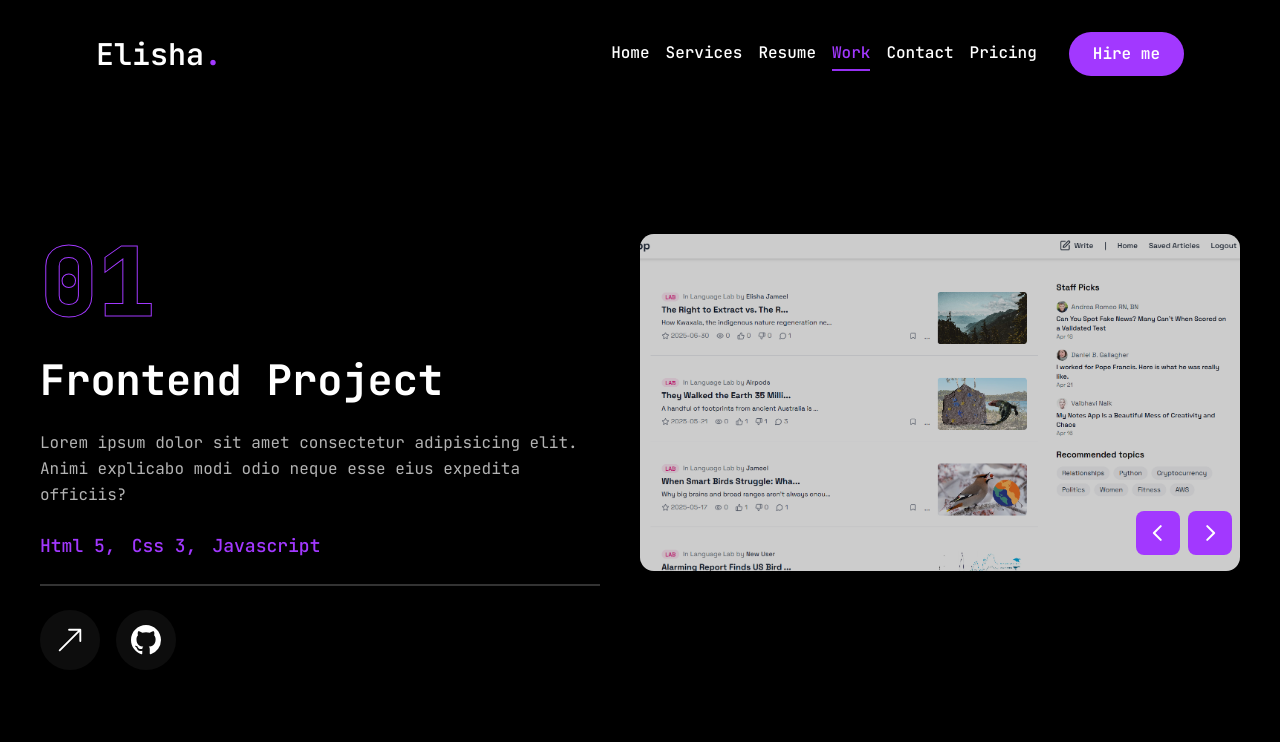
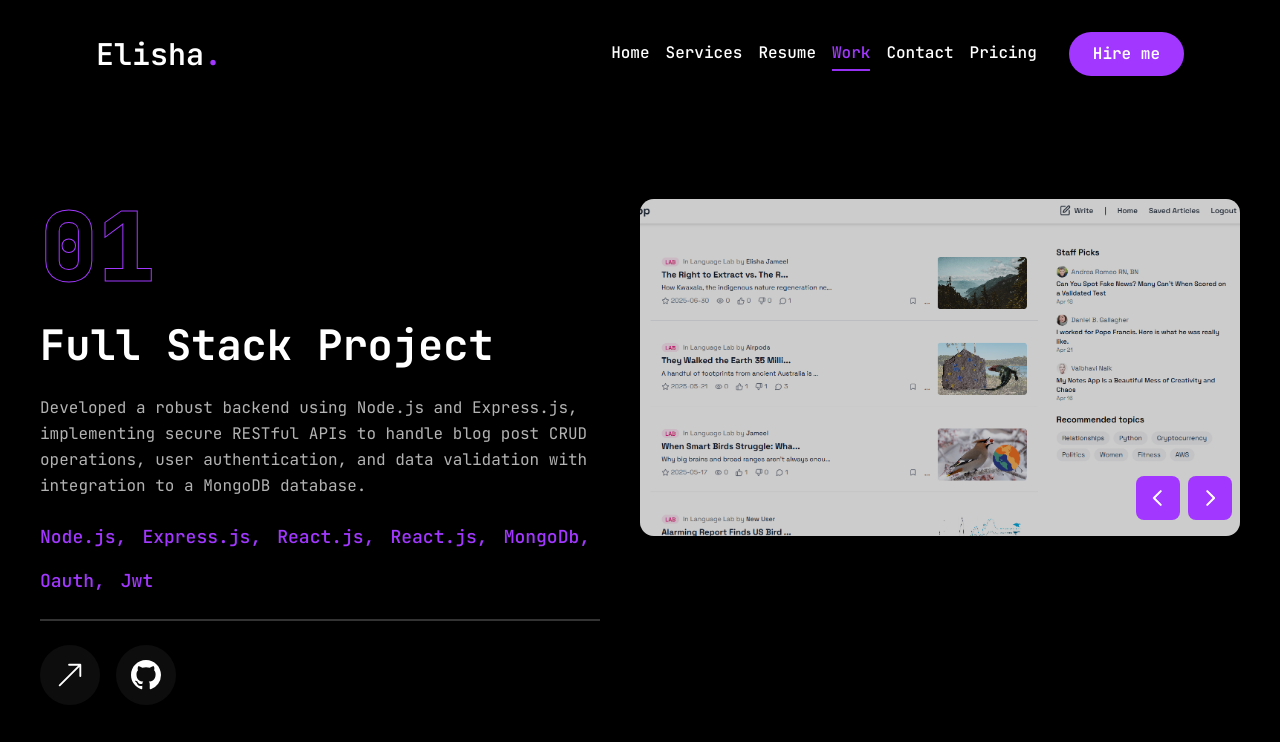
Before and after one commit to elishabhatti/elisha-portfolio, a Next.js app: page /work in a window 1280 px wide. Shown: the top 742 px of the page. Built offline with nearby package versions, Linux system fonts and the light colour scheme.

Commit message:
added information about 01 project

```diff
--- a/app/work/page.jsx
+++ b/app/work/page.jsx
@@ -18,14 +18,22 @@ import WorkSliderBtns from "@/components/WorkSliderBtns";
 const projects = [
   {
     num: "01",
-    category: "frontend",
+    category: "Full Stack",
     title: "project 1",
     description:
-      "Lorem ipsum dolor sit amet consectetur adipisicing elit. Animi explicabo modi odio neque esse eius expedita officiis?",
-    stack: [{ name: "Html 5" }, { name: "Css 3" }, { name: "Javascript" }],
+      "Developed a robust backend using Node.js and Express.js, implementing secure RESTful APIs to handle blog post CRUD operations, user authentication, and data validation with integration to a MongoDB database.",
+    stack: [
+      { name: "Node.js" },
+      { name: "Express.js" },
+      { name: "React.js" },
+      { name: "React.js" },
+      { name: "MongoDb" },
+      { name: "Oauth" },
+      { name: "Jwt" },
+    ],
     image: "/assets/assets/work/photo-blog-app.png",
     live: "",
-    github: "",
+    github: "https://github.com/elishabhatti/server-of-the-blog-app.git",
   },
   {
     num: "02",
```
